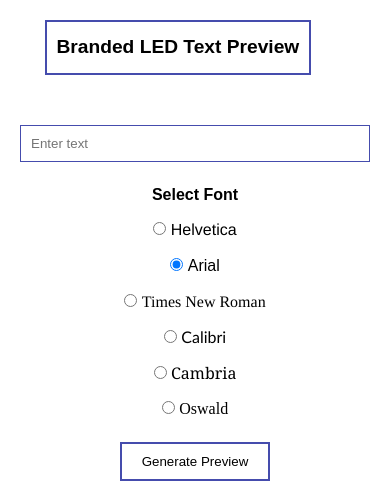
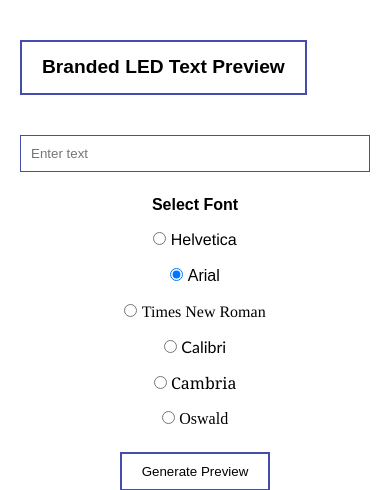
Before and after one commit to yosri5031/3d-crystal-preview, a Flask app: page /LED in a window 390 px wide. Shown: the top 490 px of the page. Run offline with Flask 2, Linux system fonts and the light colour scheme.

Commit message:
Update index1.html

```diff
--- a/templates/index1.html
+++ b/templates/index1.html
@@ -36,8 +36,8 @@
             text-align: center;
             background-color: white;
             border: 2px solid #454cad;
-            padding: 15px;
-            margin-bottom: 30px;
+           margin: 20px auto;
+            padding: 10px 20px;
             display: inline-block;
             margin-left: 15%;
         }
@@ -88,8 +88,8 @@
 
             .title {
                 font-size: 1.2em;
-                padding: 10px;
-                margin-left: 7%;
+                margin: 20px auto;
+            padding: 10px 20px;
             }
 
             .navbar-logo img {
```
